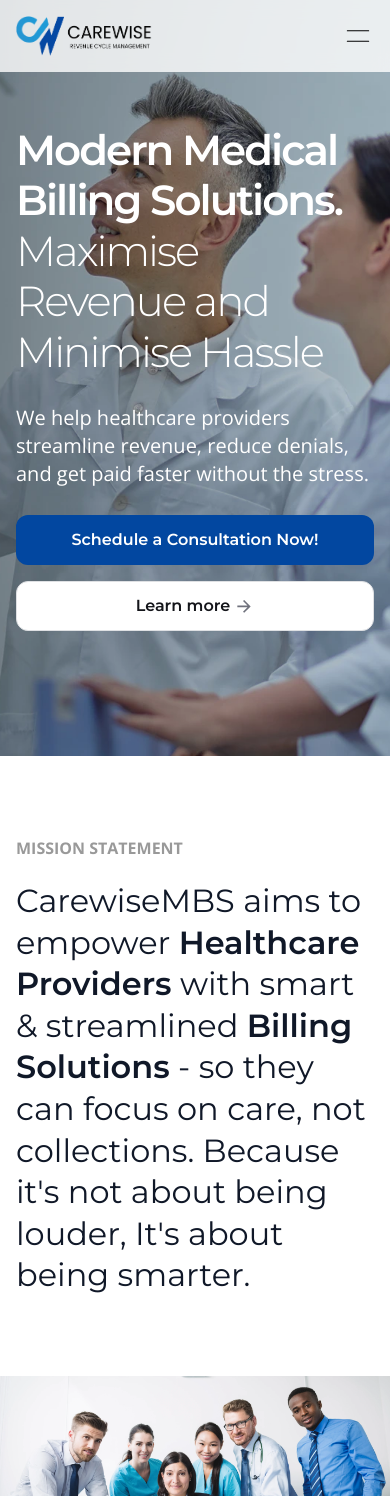
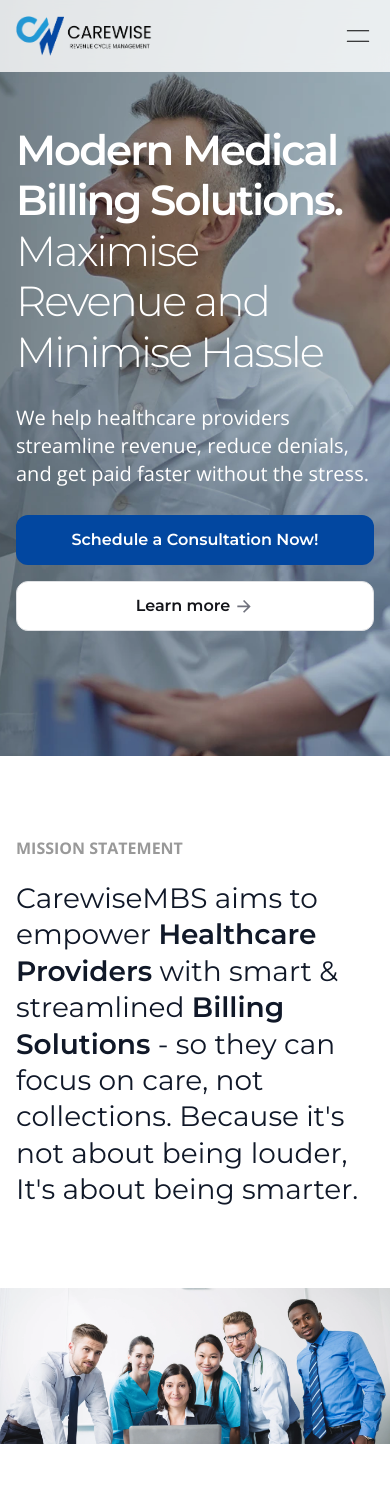
Before and after one commit to ibmaq/carewise-fe, a Next.js app: page / in a window 390 px wide. Shown: the top 1496 px of the page. Built offline with nearby package versions, Linux system fonts and the light colour scheme.

Commit message:
update contact email in privacy policy and adjust text size in statement component

```diff
--- a/app/(pages)/privacy-policy/page.js
+++ b/app/(pages)/privacy-policy/page.js
@@ -240,7 +240,7 @@ export default function Page() {
               for a review and possible full or partial refund. Refunds are
               processed within 7-14 business days. Some exceptions may apply due
               to circumstances beyond our control. Contact us at
-              ‘info@derekdawsonrcm.com’ for questions or refund requests.
+              ‘info@carewisembs.com’ for questions or refund requests.
             </p>
           </div>
           <div className="flex flex-col gap-4">
--- a/app/components/landing/Statement.jsx
+++ b/app/components/landing/Statement.jsx
@@ -14,7 +14,7 @@ export default function Statement() {
       className="flex flex-col gap-5 c-container-px py-20"
     >
       <p className="text-black/40 text-base font-bold">MISSION STATEMENT</p>
-      <h3 className="text-c-text text-8 md:text-5xl leading-1.3 md:-tracking-2 font-montserrat">
+      <h3 className="text-c-text text-7 md:text-5xl leading-1.3 md:-tracking-2 font-montserrat">
         CarewiseMBS aims to empower{" "}
         <span className="font-semibold">Healthcare Providers</span> with smart &
         streamlined <span className="font-semibold">Billing Solutions</span> -
--- a/app/globals.css
+++ b/app/globals.css
@@ -24,6 +24,7 @@
   --color-c-text-4: #0f1324;
   --color-c-text-5: #013d51;
 
+  --text-7: 28px;
   --text-8: 32px;
   --text-6.5: 26px;
   --text-10.5: 42px;
```
